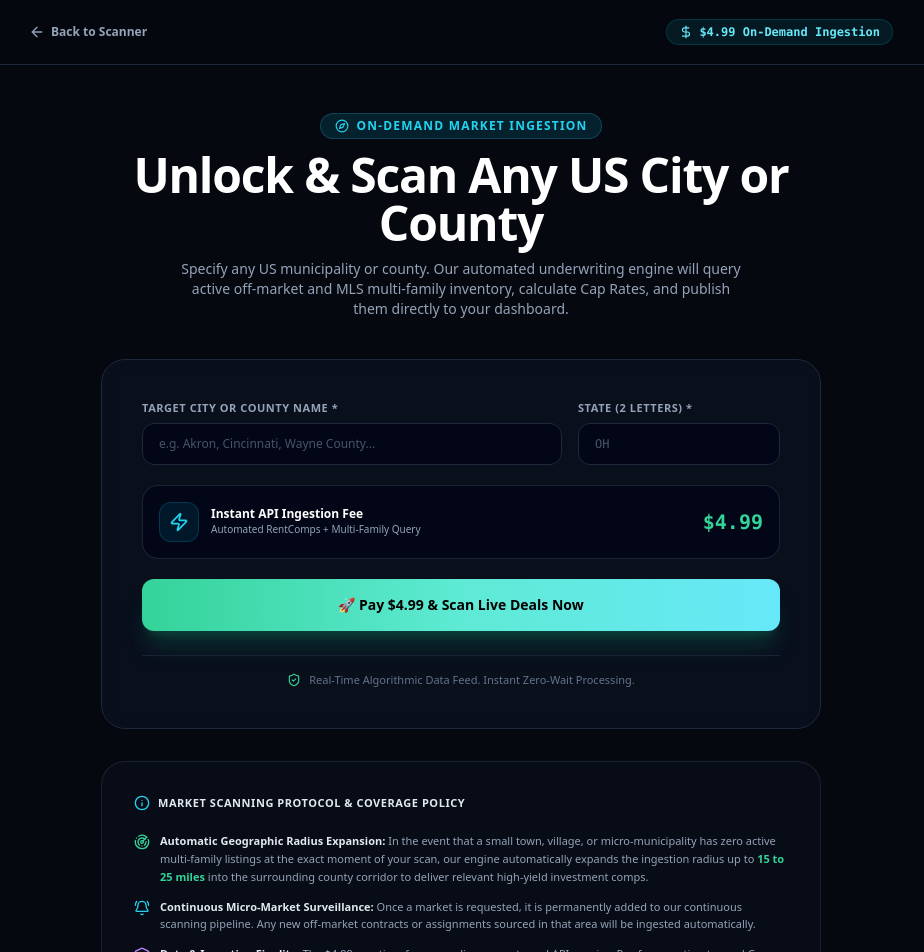
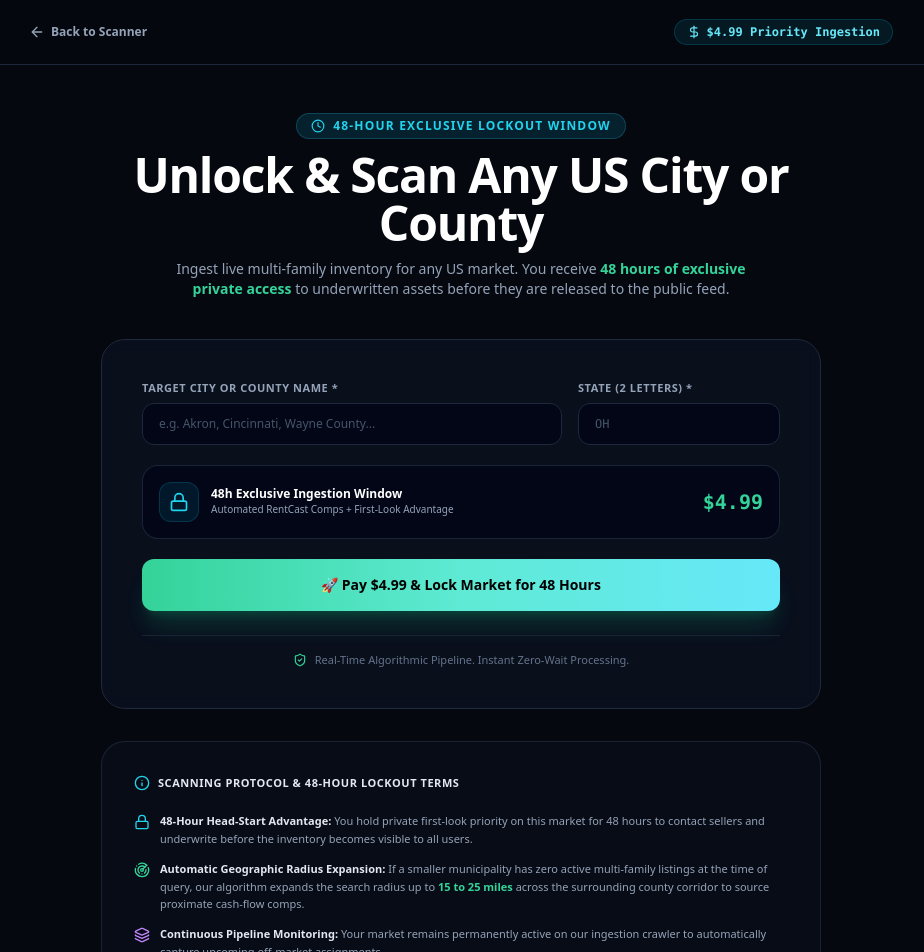
Before and after one commit to MultiDeal/multidealprop, a Next.js app: page /request-city in a window 1280 px wide. Shown: the top 952 px of the page, without its empty margins (179-1103 px from the left). Built offline with nearby package versions, Linux system fonts and the light colour scheme.

Commit message:
Update RequestCityPage with new features and text

```diff
--- a/src/app/request-city/page.tsx
+++ b/src/app/request-city/page.tsx
@@ -11,7 +11,8 @@ import {
   DollarSign,
   Info,
   Radar,
-  BellRing,
+  Lock,
+  Clock,
   Layers
 } from 'lucide-react';
 
@@ -58,7 +59,7 @@ export default function RequestCityPage() {
             <ArrowLeft className="w-4 h-4" /> Back to Scanner
           </Link>
           <div className="inline-flex items-center gap-1.5 px-3 py-1 rounded-full bg-cyan-500/10 border border-cyan-500/20 text-cyan-300 text-xs font-black font-mono">
-            <DollarSign className="w-3.5 h-3.5" /> $4.99 On-Demand Ingestion
+            <DollarSign className="w-3.5 h-3.5" /> $4.99 Priority Ingestion
           </div>
         </div>
       </header>
@@ -68,13 +69,13 @@ export default function RequestCityPage() {
         {/* Title */}
         <div className="text-center mb-10">
           <div className="inline-flex items-center gap-2 text-xs font-extrabold text-cyan-400 uppercase tracking-widest mb-3 bg-cyan-950/60 px-3.5 py-1 rounded-full border border-cyan-800/60">
-            <Compass className="w-3.5 h-3.5" /> On-Demand Market Ingestion
+            <Clock className="w-3.5 h-3.5" /> 48-Hour Exclusive Lockout Window
           </div>
           <h1 className="text-3xl sm:text-5xl font-black text-white tracking-tight leading-tight">
             Unlock &amp; Scan Any US City or County
           </h1>
           <p className="text-xs sm:text-sm text-slate-400 mt-3 max-w-xl mx-auto leading-relaxed">
-            Specify any US municipality or county. Our automated underwriting engine will query active off-market and MLS multi-family inventory, calculate Cap Rates, and publish them directly to your dashboard.
+            Ingest live multi-family inventory for any US market. You receive <span className="text-emerald-400 font-bold">48 hours of exclusive private access</span> to underwritten assets before they are released to the public feed.
           </p>
         </div>
 
@@ -84,29 +85,27 @@ export default function RequestCityPage() {
               <CheckCircle2 className="w-8 h-8" />
             </div>
             <div>
-              <h2 className="text-2xl font-black text-white">Market Successfully Ingested!</h2>
+              <div className="inline-flex items-center gap-1.5 bg-emerald-500/10 text-emerald-400 border border-emerald-500/30 px-3 py-1 rounded-full text-xs font-black mb-3">
+                <Lock className="w-3.5 h-3.5" /> 48-Hour First-Look Lock Activated
+              </div>
+              <h2 className="text-2xl font-black text-white">Market Ingested &amp; Secured!</h2>
               <p className="text-xs sm:text-sm text-slate-300 mt-2">
-                <span className="font-bold text-emerald-400">{scannedResult.city}, {scannedResult.state}</span> is now active with live underwritten properties.
+                <span className="font-bold text-emerald-400">{scannedResult.city}, {scannedResult.state}</span> is now live in your pipeline.
               </p>
-              {scannedResult.searchScope === 'SURROUNDING_COUNTY_25MI' && (
-                <p className="text-[11px] text-cyan-400 mt-1 font-semibold">
-                  (Expanded regional radius applied: includes surrounding county multi-family inventory)
-                </p>
-              )}
             </div>
             <div className="pt-2">
               <Link
                 href="/"
                 className="inline-flex items-center justify-center gap-2 bg-gradient-to-r from-emerald-400 via-teal-300 to-cyan-300 text-black font-black text-xs px-6 py-3.5 rounded-xl shadow-xl shadow-emerald-500/20 hover:opacity-95 transition-all"
               >
-                🚀 View {scannedResult.city} on Live Dashboard
+                🚀 Access {scannedResult.city} Live Inventory Now
               </Link>
             </div>
           </div>
         ) : (
           <div className="space-y-8">
 
-            {/* Form Box */}
+            {/* Form */}
             <div className="bg-slate-900/50 border border-slate-800 rounded-3xl p-6 sm:p-10 space-y-6 backdrop-blur">
               <form onSubmit={handleScanCity} className="space-y-5">
                 <div className="grid grid-cols-1 sm:grid-cols-3 gap-4">
@@ -140,15 +139,15 @@ export default function RequestCityPage() {
                   </div>
                 </div>
 
-                {/* Price Box */}
+                {/* Pricing & 48h Lock Card */}
                 <div className="bg-slate-950/80 border border-slate-800/90 rounded-2xl p-4 flex items-center justify-between">
                   <div className="flex items-center gap-3">
                     <div className="w-10 h-10 rounded-xl bg-cyan-500/10 border border-cyan-500/20 flex items-center justify-center text-cyan-400">
-                      <Zap className="w-5 h-5" />
+                      <Lock className="w-5 h-5" />
                     </div>
                     <div>
-                      <div className="text-xs font-black text-white">Instant API Ingestion Fee</div>
-                      <div className="text-[10px] text-slate-400">Automated RentComps + Multi-Family Query</div>
+                      <div className="text-xs font-black text-white">48h Exclusive Ingestion Window</div>
+                      <div className="text-[10px] text-slate-400">Automated RentCast Comps + First-Look Advantage</div>
                     </div>
                   </div>
                   <div className="text-xl font-black text-emerald-400 font-mono">$4.99</div>
@@ -159,42 +158,42 @@ export default function RequestCityPage() {
                   disabled={loading}
                   className="w-full bg-gradient-to-r from-emerald-400 via-teal-300 to-cyan-300 text-black font-black text-xs sm:text-sm py-4 rounded-xl flex items-center justify-center gap-2 hover:opacity-95 shadow-xl shadow-emerald-500/20 transition-all cursor-pointer disabled:opacity-50"
                 >
-                  {loading ? '⚡ Contacting Underwriting API & Ingesting...' : '🚀 Pay $4.99 & Scan Live Deals Now'}
+                  {loading ? '⚡ Contacting Underwriting API & Ingesting...' : '🚀 Pay $4.99 & Lock Market for 48 Hours'}
                 </button>
               </form>
 
               <div className="border-t border-slate-800/80 pt-4 flex items-center justify-center gap-2 text-[11px] text-slate-500">
                 <ShieldCheck className="w-3.5 h-3.5 text-emerald-400" />
-                <span>Real-Time Algorithmic Data Feed. Instant Zero-Wait Processing.</span>
+                <span>Real-Time Algorithmic Pipeline. Instant Zero-Wait Processing.</span>
               </div>
             </div>
 
-            {/* Disclaimer & Policy Details (Terms & Radius Expansion Policy) */}
+            {/* Coverage & Radius Terms */}
             <div className="bg-slate-900/30 border border-slate-800/80 rounded-3xl p-6 sm:p-8 space-y-4 text-xs text-slate-400 leading-relaxed">
               <div className="flex items-center gap-2 text-slate-200 font-bold uppercase tracking-wider text-[11px]">
                 <Info className="w-4 h-4 text-cyan-400" />
-                <span>Market Scanning Protocol &amp; Coverage Policy</span>
+                <span>Scanning Protocol &amp; 48-Hour Lockout Terms</span>
               </div>
 
               <div className="space-y-3 pt-1 text-[11px]">
                 <div className="flex items-start gap-2.5">
-                  <Radar className="w-4 h-4 text-emerald-400 flex-shrink-0 mt-0.5" />
+                  <Lock className="w-4 h-4 text-cyan-400 flex-shrink-0 mt-0.5" />
                   <div>
-                    <strong className="text-slate-200">Automatic Geographic Radius Expansion:</strong> In the event that a small town, village, or micro-municipality has zero active multi-family listings at the exact moment of your scan, our engine automatically expands the ingestion radius up to <span className="text-emerald-400 font-semibold">15 to 25 miles</span> into the surrounding county corridor to deliver relevant high-yield investment comps.
+                    <strong className="text-slate-200">48-Hour Head-Start Advantage:</strong> You hold private first-look priority on this market for 48 hours to contact sellers and underwrite before the inventory becomes visible to all users.
                   </div>
                 </div>
 
                 <div className="flex items-start gap-2.5">
-                  <BellRing className="w-4 h-4 text-cyan-400 flex-shrink-0 mt-0.5" />
+                  <Radar className="w-4 h-4 text-emerald-400 flex-shrink-0 mt-0.5" />
                   <div>
-                    <strong className="text-slate-200">Continuous Micro-Market Surveillance:</strong> Once a market is requested, it is permanently added to our continuous scanning pipeline. Any new off-market contracts or assignments sourced in that area will be ingested automatically.
+                    <strong className="text-slate-200">Automatic Geographic Radius Expansion:</strong> If a smaller municipality has zero active multi-family listings at the time of query, our algorithm expands the search radius up to <span className="text-emerald-400 font-semibold">15 to 25 miles</span> across the surrounding county corridor to source proximate cash-flow comps.
                   </div>
                 </div>
 
                 <div className="flex items-start gap-2.5">
                   <Layers className="w-4 h-4 text-purple-400 flex-shrink-0 mt-0.5" />
                   <div>
-                    <strong className="text-slate-200">Data &amp; Ingestion Finality:</strong> The $4.99 one-time fee covers live compute and API queries. Pro-forma estimates and Cap Rates are calculated via automated rent comparables and do not constitute formal appraisals.
+                    <strong className="text-slate-200">Continuous Pipeline Monitoring:</strong> Your market remains permanently active on our ingestion crawler to automatically capture upcoming off-market assignments.
                   </div>
                 </div>
               </div>
```
